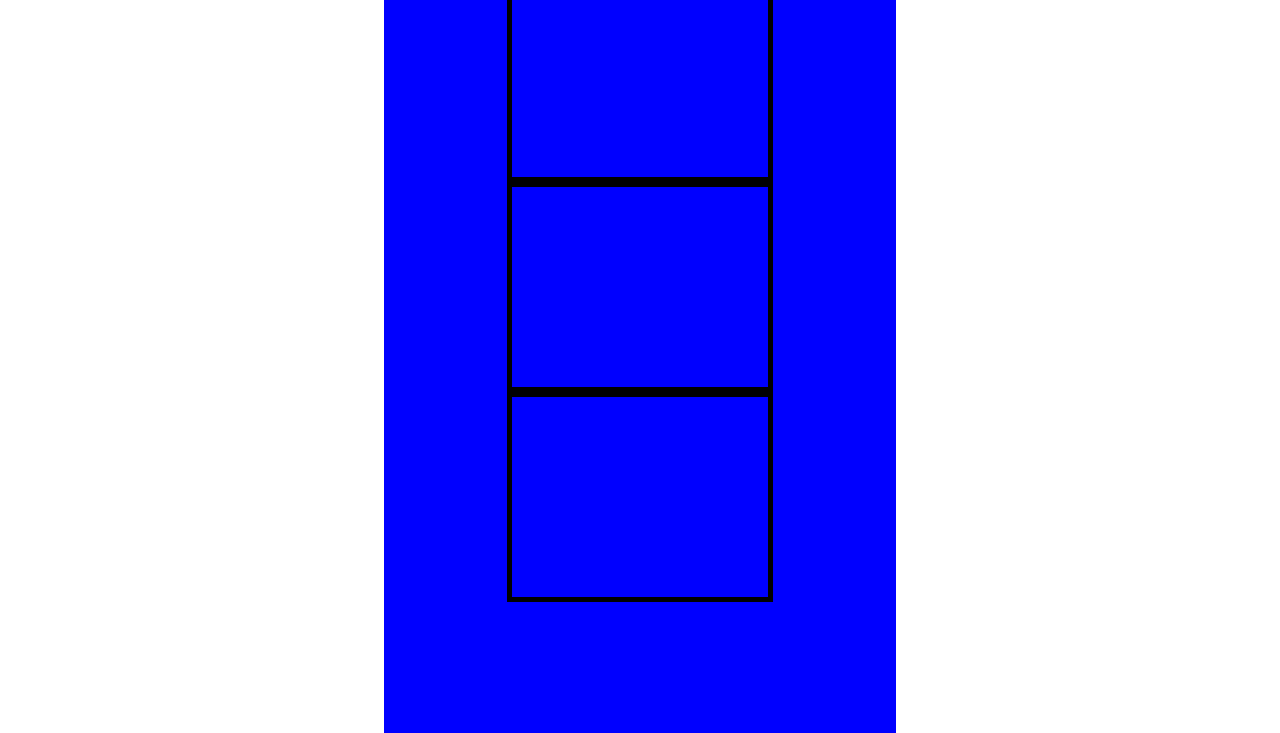
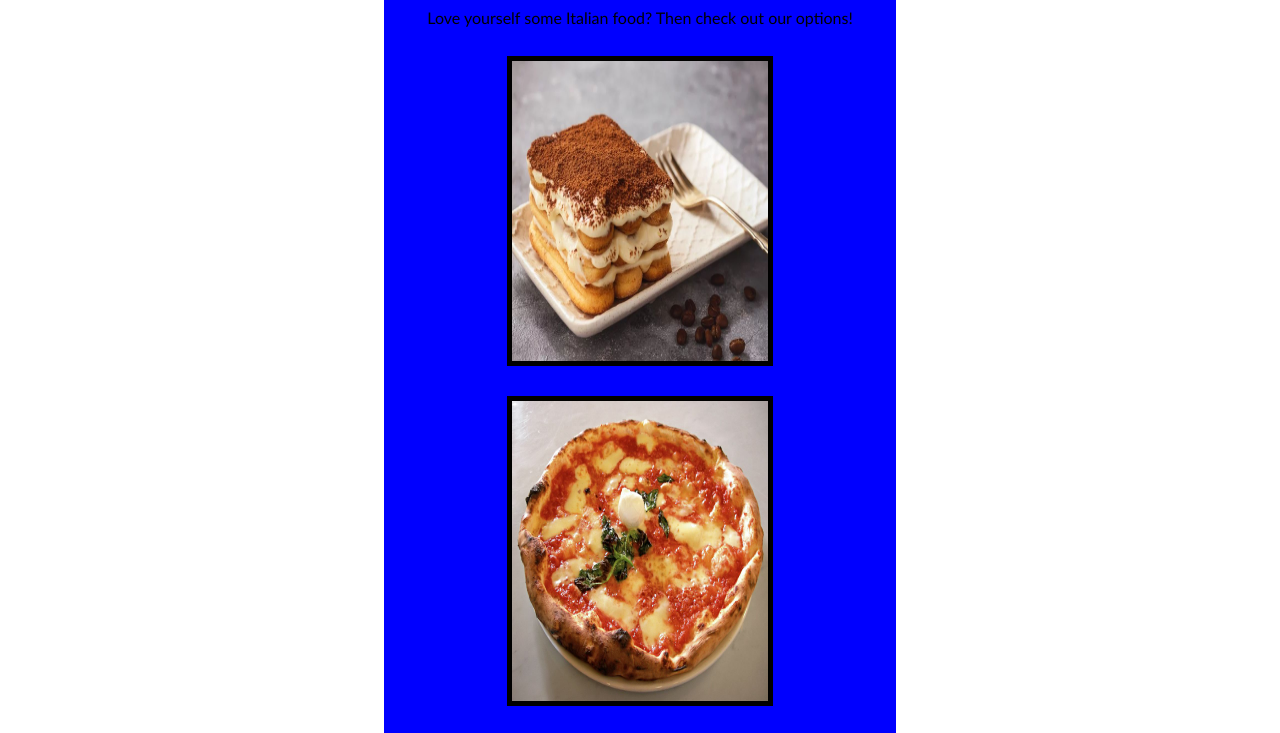
Before and after one commit to autotelico/restaurant-page, a website built with webpack: page dist/index.html in a window 1280 px wide. Shown: the part 160-893 px from the top of the page. Built offline with nearby package versions, Linux system fonts and the light colour scheme.

Commit message:
add images to the Home page

```diff
--- a/src/style.css
+++ b/src/style.css
@@ -1,5 +1,6 @@
 :root{
-    --food-box-height: 200px;
+    --food-box-height: 300px;
+    font-family: 'Gill Sans', 'Gill Sans MT', Calibri, 'Trebuchet MS', sans-serif;
 }
 
 #header {
@@ -23,30 +24,30 @@
     list-style-type: none;
 }
 
+/* There should be content for when a list item is clicked */
+
 #content {
     margin: 0 auto;
     width: 40vw;
-    height: 100vh;
+    height: auto;
     background-color: blue;
     display: flex;
     flex-direction: column;
     align-items: center;
+    gap: 30px;
 }
 
-#content #food1 {
+#content h1 {
+    font-size: 40px;
+}
+
+#content .food-div {
     height: var(--food-box-height);
     border: 5px solid black;
     width: 50%;
 }
 
-#content #food2 {
-    height: var(--food-box-height);
-    border: 5px solid black;
-    width: 50%;
+.food-div img {
+    width: 100%;
+    height: 100%;
 }
-
-#content #food3 {
-    height: var(--food-box-height);
-    border: 5px solid black;
-    width: 50%;
-}
```
Also changed, not shown: dist/index.html, src/images/lasagna.jpg (added), src/images/pizza-napoletana.jpg (added), src/images/spaghetti-alla-carbonara.jpg (added), src/images/tiramisu.jpg (added), src/images/tortellini-al-pesto.jpg (added).
